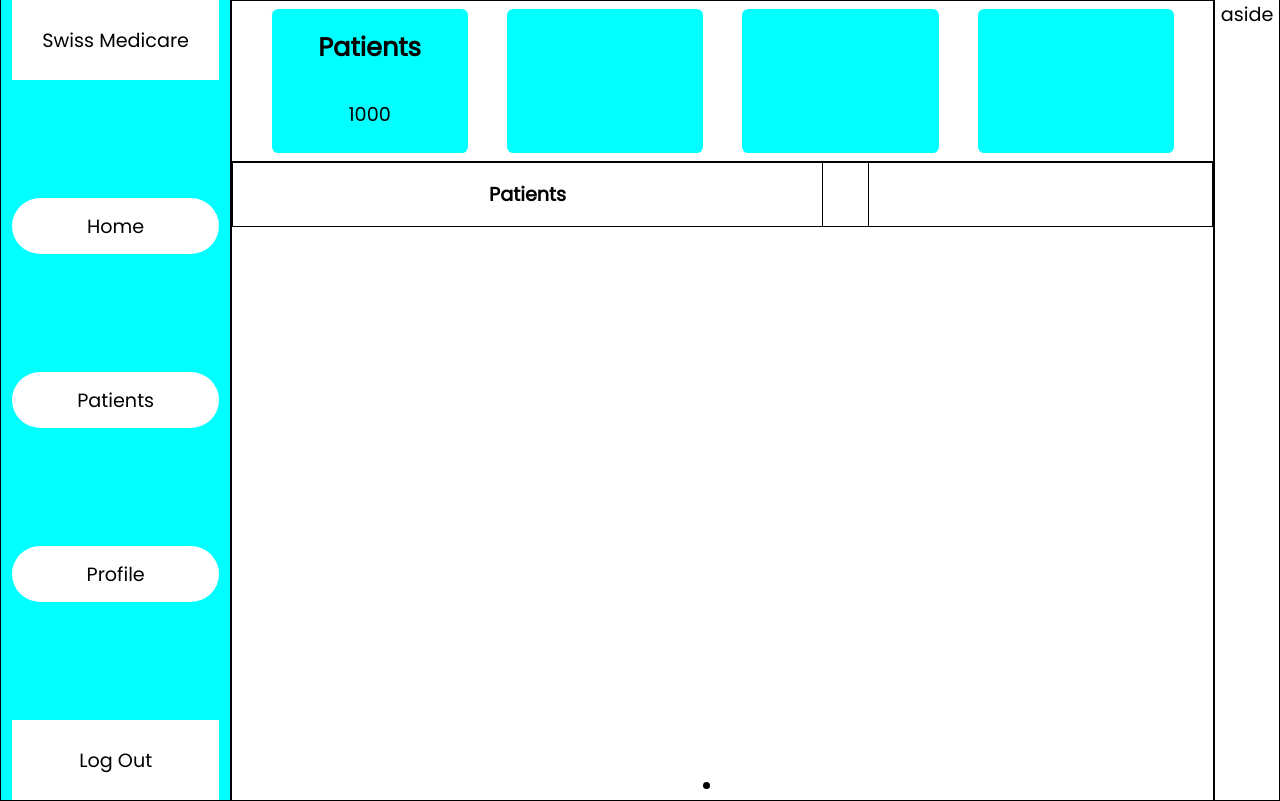
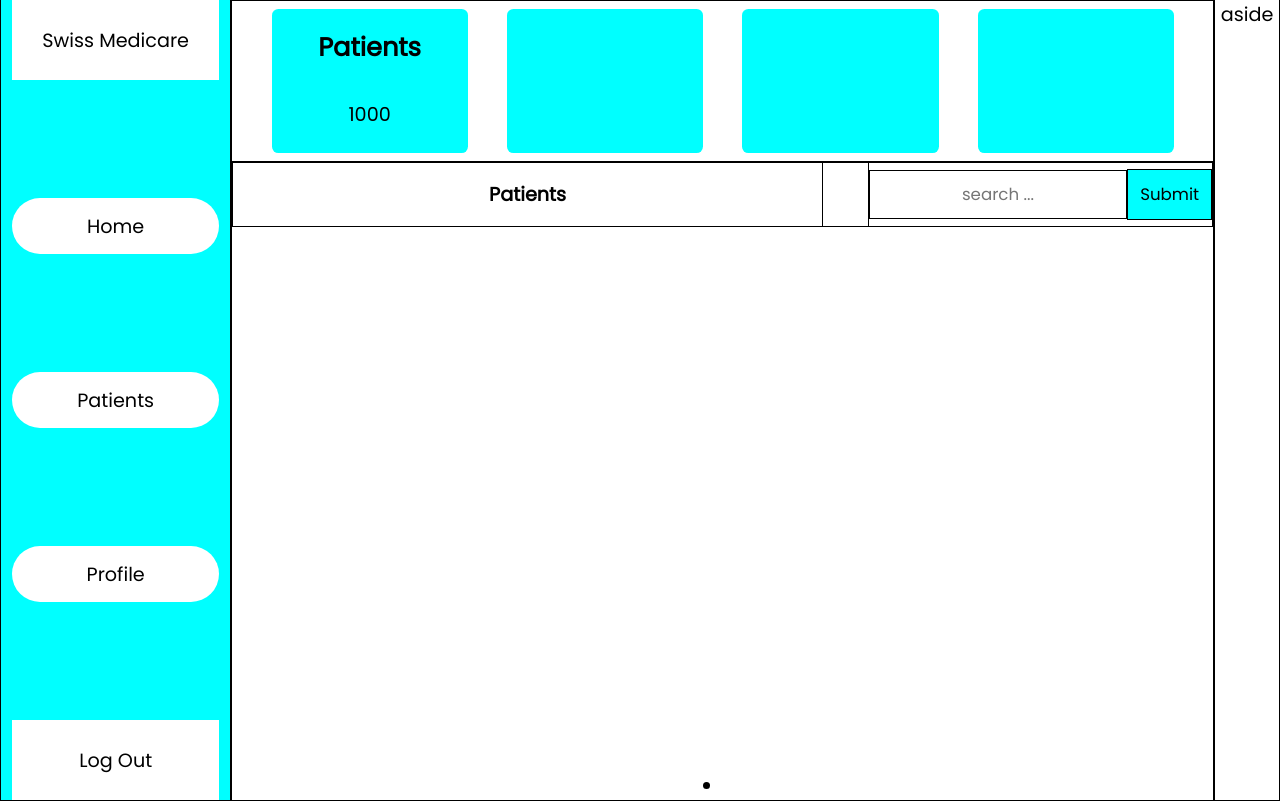
Before and after one commit to MokuaEnock/swiss, a React (Create React App) app: page /doctor in a window 1280 px wide. Built offline with nearby package versions, Linux system fonts and the light colour scheme.

Commit message:
style search form

```diff
--- a/src/App.css
+++ b/src/App.css
@@ -152,6 +152,25 @@ body {
   border: thin solid black;
 }
 
+#doctor-search > input {
+  border: thin solid black;
+  font-size: 1.3vw;
+  width: 75%;
+  height: 75%;
+  text-align: center;
+}
+
+input:focus {
+  outline: thin solid black;
+}
+#doctor-search > button {
+  width: 25%;
+  border: thin solid black;
+  height: 80%;
+  font-size: 1.3vw;
+  background-color: aqua;
+}
+
 #doctor-aside {
   width: 5%;
 }
--- a/src/pages/doctor.js
+++ b/src/pages/doctor.js
@@ -23,7 +23,10 @@ export default function Doctor() {
         <div id="doctor-container">
           <span id="doctor-container-header">
             <h2 id="doctor-title">Patients</h2>
-            <form id="doctor-search"></form>
+            <form id="doctor-search">
+              <input type="text" placeholder="search ..." />
+              <button type="submit">Submit</button>
+            </form>
           </span>
           <ul className="doctor-list">
             <li className="doctor-patient"></li>
```
